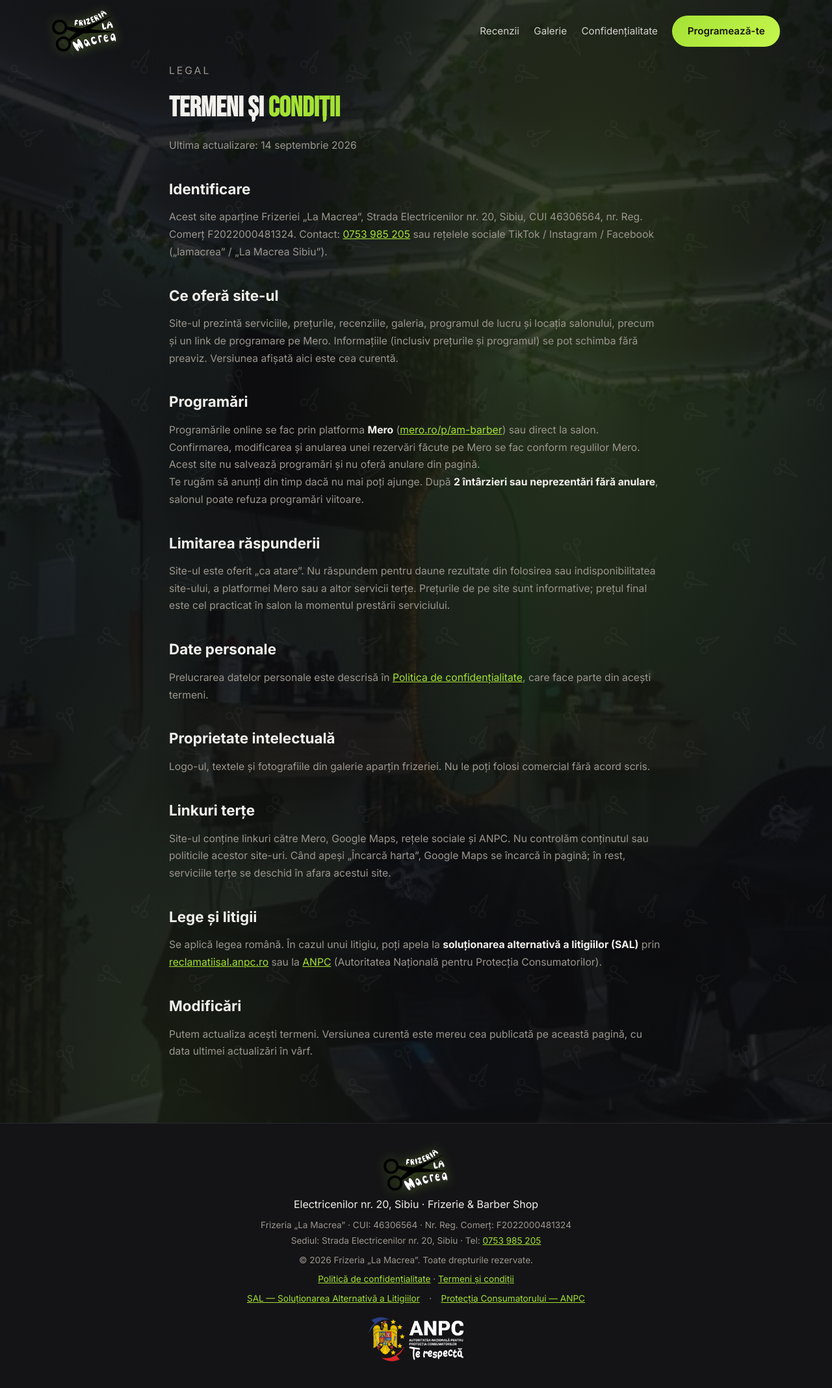
After one commit to stefanarctic/amc-barbershop, a PHP site: page /termeni-conditii.html in a window 1280 px wide. The commit adds this page. Shown: the whole page at 65% size. Run offline with PHP 8.4, Linux system fonts and the light colour scheme.

Commit message:
Implemented legal stuff

```diff
--- a/css/style.css
+++ b/css/style.css
@@ -358,7 +358,13 @@ textarea { resize: vertical; }
 }
 .booking-cta {
   display: flex;
-  justify-content: center;
+  flex-direction: column;
+  align-items: center;
+  gap: 0.4rem;
+}
+.booking-cta .privacy-note {
+  text-align: center;
+  max-width: 46ch;
 }
 @keyframes fadeIn { from { opacity: 0; transform: translateY(8px); } to { opacity: 1; transform: none; } }
 
@@ -561,10 +567,42 @@ textarea { resize: vertical; }
 .rating-source { color: var(--gold); text-decoration: underline; }
 .footer-links a { color: var(--gold); text-decoration: underline; }
 .legal-ids { line-height: 1.7; }
+.legal-ids a { color: var(--gold); text-decoration: underline; }
+
+/* ===== Date firmă ===== */
+.company-data {
+  display: grid;
+  gap: 0.85rem;
+  margin-top: 1.8rem;
+  max-width: 40rem;
+}
+.company-data > div {
+  display: flex;
+  flex-wrap: wrap;
+  gap: 0.3rem 0.45rem;
+  align-items: baseline;
+}
+.company-data dt {
+  color: var(--gold);
+  font-weight: 700;
+  font-size: 1rem;
+}
+.company-data dd {
+  color: var(--text);
+  font-size: 1rem;
+}
+.company-data a { color: inherit; }
 
 /* ===== Footer ===== */
 .footer { border-top: 1px solid var(--line); padding: 2.5rem 0; background: var(--bg-alt); }
 .footer-inner { text-align: center; display: grid; gap: 0.5rem; justify-items: center; }
+.footer-anpc { display: flex; flex-wrap: wrap; gap: 0.35rem 0.9rem; justify-content: center; }
+.anpc-badge { display: block; margin-top: 0.5rem; }
+.anpc-badge img {
+  width: 150px;
+  height: auto;
+  display: block;
+}
 
 /* ===== Reveal on scroll ===== */
 .reveal {
--- /dev/null
+++ b/termeni-conditii.html
@@ -0,0 +1,141 @@
+<!DOCTYPE html>
+<html lang="ro">
+<head>
+  <meta charset="UTF-8" />
+  <meta name="viewport" content="width=device-width, initial-scale=1.0" />
+  <meta name="theme-color" content="#0e0e10" />
+  <title>Termeni și condiții — La Macrea Sibiu</title>
+  <link rel="icon" type="image/png" href="assets/logo_lamacrea.png" />
+  <meta name="description" content="Termeni și condiții ale site-ului Frizeriei La Macrea din Sibiu." />
+  <link rel="stylesheet" href="css/style.css" />
+</head>
+<body>
+
+  <header class="navbar" id="navbar">
+    <div class="container nav-inner">
+      <a href="index.html" class="logo">
+        <img src="assets/logo_lamacrea.png" alt="Frizeria La Macrea" class="nav-logo-img">
+      </a>
+      <nav class="nav-links" id="navLinks">
+        <a href="index.html#recenzii">Recenzii</a>
+        <a href="index.html#galerie">Galerie</a>
+        <a href="politica-confidentialitate.html">Confidențialitate</a>
+        <a href="index.html#programare" class="btn btn-gold nav-cta">Programează-te</a>
+      </nav>
+      <button class="hamburger" id="hamburger" aria-label="Meniu">
+        <span></span><span></span><span></span>
+      </button>
+    </div>
+  </header>
+
+  <section class="section section-alt" id="termeni">
+    <div class="container policy-content">
+      <p class="section-kicker">Legal</p>
+      <h1 class="section-title left">Termeni și <span class="gold">condiții</span></h1>
+      <p class="muted">Ultima actualizare: 14 septembrie 2026</p>
+
+      <h2>Identificare</h2>
+      <p>
+        Acest site aparține Frizeriei „La Macrea”, Strada Electricenilor nr. 20, Sibiu,
+        CUI 46306564, nr. Reg. Comerț F2022000481324.
+        Contact: <a href="tel:+40753985205">0753 985 205</a>
+        sau rețelele sociale TikTok / Instagram / Facebook („lamacrea” / „La Macrea Sibiu”).
+      </p>
+
+      <h2>Ce oferă site-ul</h2>
+      <p>
+        Site-ul prezintă serviciile, prețurile, recenziile, galeria, programul de lucru
+        și locația salonului, precum și un link de programare pe Mero. Informațiile
+        (inclusiv prețurile și programul) se pot schimba fără preaviz. Versiunea afișată
+        aici este cea curentă.
+      </p>
+
+      <h2>Programări</h2>
+      <p>
+        Programările online se fac prin platforma <strong>Mero</strong>
+        (<a href="https://mero.ro/p/am-barber" target="_blank" rel="noopener">mero.ro/p/am-barber</a>)
+        sau direct la salon. Confirmarea, modificarea și anularea unei rezervări făcute
+        pe Mero se fac conform regulilor Mero. Acest site nu salvează programări și nu
+        oferă anulare din pagină.
+      </p>
+      <p>
+        Te rugăm să anunți din timp dacă nu mai poți ajunge. După
+        <strong>2 întârzieri sau neprezentări fără anulare</strong>, salonul poate refuza
+        programări viitoare.
+      </p>
+
+      <h2>Limitarea răspunderii</h2>
+      <p>
+        Site-ul este oferit „ca atare”. Nu răspundem pentru daune rezultate din folosirea
+        sau indisponibilitatea site-ului, a platformei Mero sau a altor servicii terțe.
+        Prețurile de pe site sunt informative; prețul final este cel practicat în salon
+        la momentul prestării serviciului.
+      </p>
+
+      <h2>Date personale</h2>
+      <p>
+        Prelucrarea datelor personale este descrisă în
+        <a href="politica-confidentialitate.html">Politica de confidențialitate</a>,
+        care face parte din acești termeni.
+      </p>
+
+      <h2>Proprietate intelectuală</h2>
+      <p>
+        Logo-ul, textele și fotografiile din galerie aparțin frizeriei. Nu le poți folosi
+        comercial fără acord scris.
+      </p>
+
+      <h2>Linkuri terțe</h2>
+      <p>
+        Site-ul conține linkuri către Mero, Google Maps, rețele sociale și ANPC.
+        Nu controlăm conținutul sau politicile acestor site-uri. Când apeși
+        „Încarcă harta”, Google Maps se încarcă în pagină; în rest, serviciile terțe
+        se deschid în afara acestui site.
+      </p>
+
+      <h2>Lege și litigii</h2>
+      <p>
+        Se aplică legea română. În cazul unui litigiu, poți apela la
+        <strong>soluționarea alternativă a litigiilor (SAL)</strong> prin
+        <a href="https://reclamatiisal.anpc.ro" target="_blank" rel="noopener">reclamatiisal.anpc.ro</a>
+        sau la
+        <a href="https://anpc.ro" target="_blank" rel="noopener">ANPC</a>
+        (Autoritatea Națională pentru Protecția Consumatorilor).
+      </p>
+
+      <h2>Modificări</h2>
+      <p>
+        Putem actualiza acești termeni. Versiunea curentă este mereu cea publicată pe
+        această pagină, cu data ultimei actualizări în vârf.
+      </p>
+    </div>
+  </section>
+
+  <footer class="footer">
+    <div class="container footer-inner">
+      <div class="logo">
+        <img src="assets/logo_lamacrea.png" alt="Frizeria La Macrea" class="footer-logo-img">
+      </div>
+      <p>Electricenilor nr. 20, Sibiu · Frizerie &amp; Barber Shop</p>
+      <p class="muted small legal-ids">
+        Frizeria „La Macrea” · CUI: 46306564 · Nr. Reg. Comerț: F2022000481324<br>
+        Sediul: Strada Electricenilor nr. 20, Sibiu · Tel: <a href="tel:+40753985205">0753 985 205</a>
+      </p>
+      <p class="muted small">© 2026 Frizeria „La Macrea”. Toate drepturile rezervate.</p>
+      <p class="muted small footer-links">
+        <a href="politica-confidentialitate.html">Politică de confidențialitate</a>
+        · <a href="termeni-conditii.html">Termeni și condiții</a>
+      </p>
+      <p class="muted small footer-links footer-anpc">
+        <a href="https://reclamatiisal.anpc.ro" target="_blank" rel="noopener">SAL — Soluționarea Alternativă a Litigiilor</a>
+        · <a href="https://anpc.ro" target="_blank" rel="noopener">Protecția Consumatorului — ANPC</a>
+      </p>
+      <a class="anpc-badge" href="https://anpc.ro" target="_blank" rel="noopener">
+        <img src="assets/anpc.png" width="150" height="48" alt="ANPC — Autoritatea Națională pentru Protecția Consumatorilor. Te respectă.">
+      </a>
+    </div>
+  </footer>
+
+  <script src="js/script.js"></script>
+</body>
+</html>
```
Also changed, not shown: index.html (+51 -4 lines), politica-confidentialitate.html (+50 -32 lines), assets/anpc.png (added).
